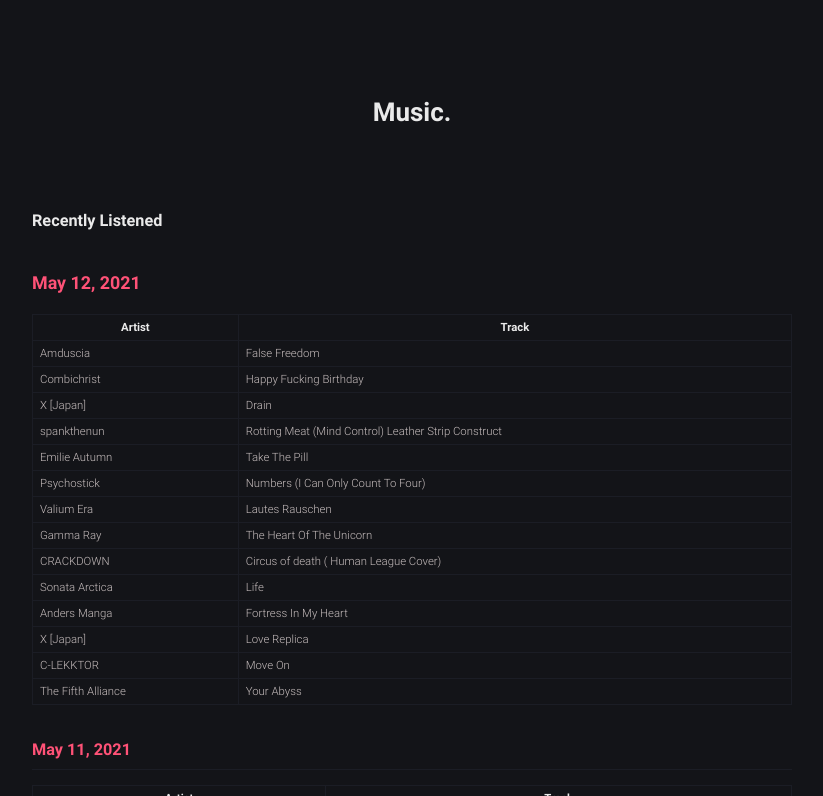
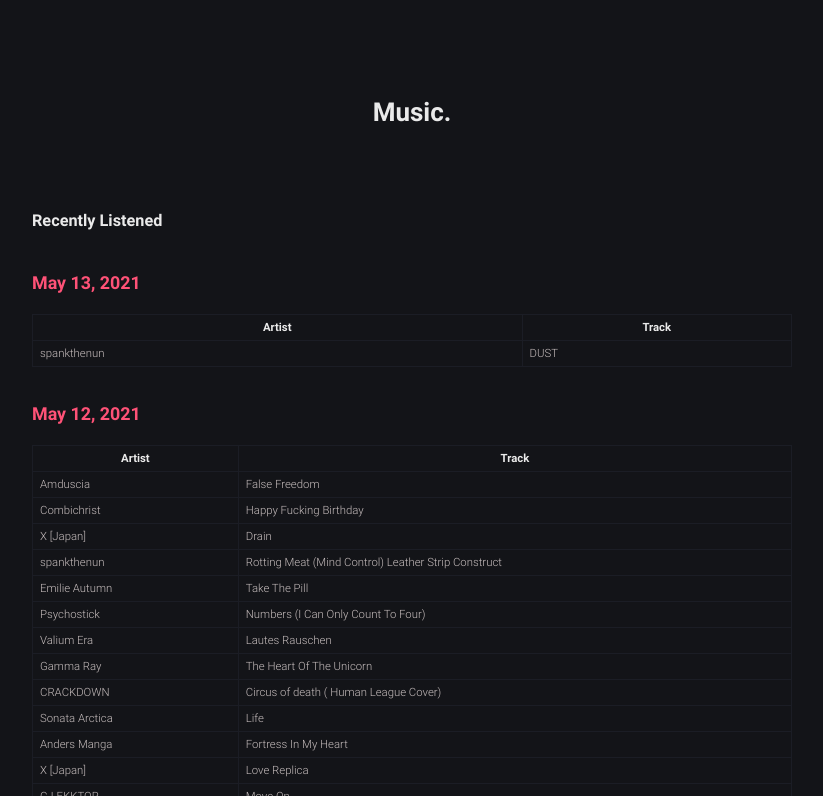
Before and after one commit to robert-marshall/xyz, a Jekyll site: the page built from music.md, in a window 1280 px wide and 900 px high, cut to the strip 104-900 px from the top of the window. Shown: the whole strip, without its empty margins (228-1051 px from the left). Built offline with Jekyll 4.4.1, drawn with Linux system fonts in a browser that asks for light colours.

Commit message:
LOTS of changes. period

```diff
--- a/music.md
+++ b/music.md
@@ -7,6 +7,11 @@
 ---
 
 #### Recently Listened
+## [May 13, 2021](#may-13-2021)
+
+| Artist | Track |
+|--------|-------|
+spankthenun | DUST
 
 ## [May 12, 2021](#may-12-2021)
 
```
